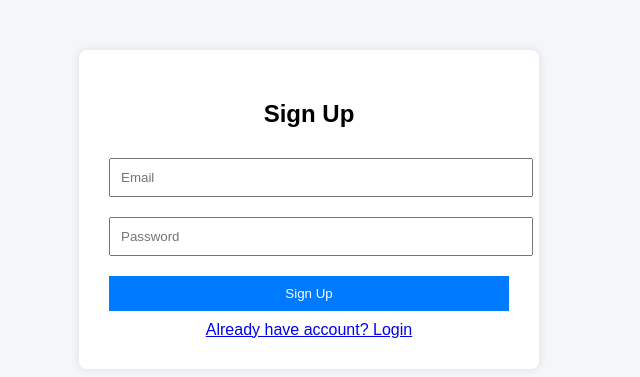
After one commit to prathamkun/Emotion-Detection-Model, a Flask app: page /signup in a window 1280 px wide. The commit adds this page. Shown: the top 377 px of the page, without its empty margins (331-971 px from the left). Run offline with Flask 3, Linux system fonts and the light colour scheme.

Commit message:
login update

```diff
--- /dev/null
+++ b/app/templates/signup.html
@@ -0,0 +1,22 @@
+{% extends "base.html" %}
+
+{% block content %}
+
+<div class="container">
+    <h2>Sign Up</h2>
+
+    <form method="POST">
+
+        <input name="email" placeholder="Email">
+
+        <input name="password" type="password" placeholder="Password">
+
+        <button type="submit">Sign Up</button>
+
+    </form>
+
+    <a href="/login">Already have account? Login</a>
+
+</div>
+
+{% endblock %}
```
Also changed, not shown: app/templates/login.html (+9 -2 lines).
